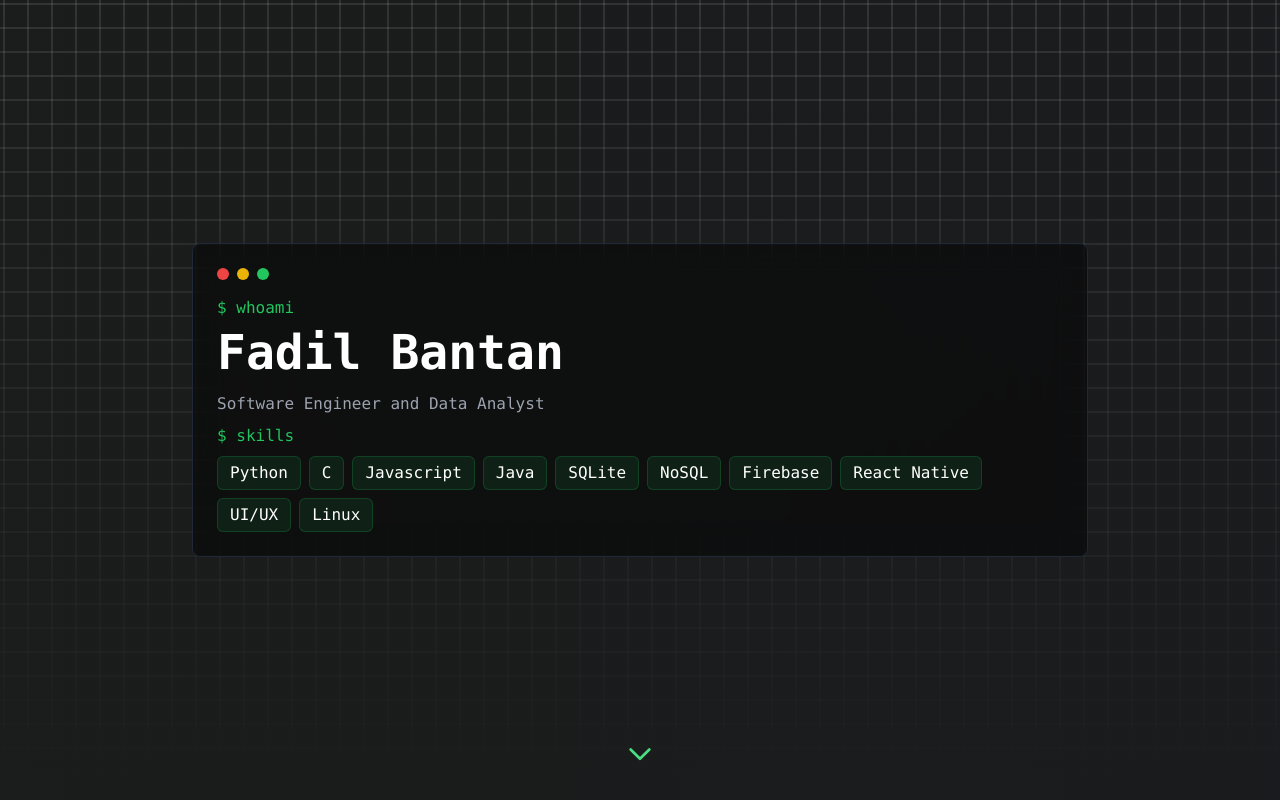
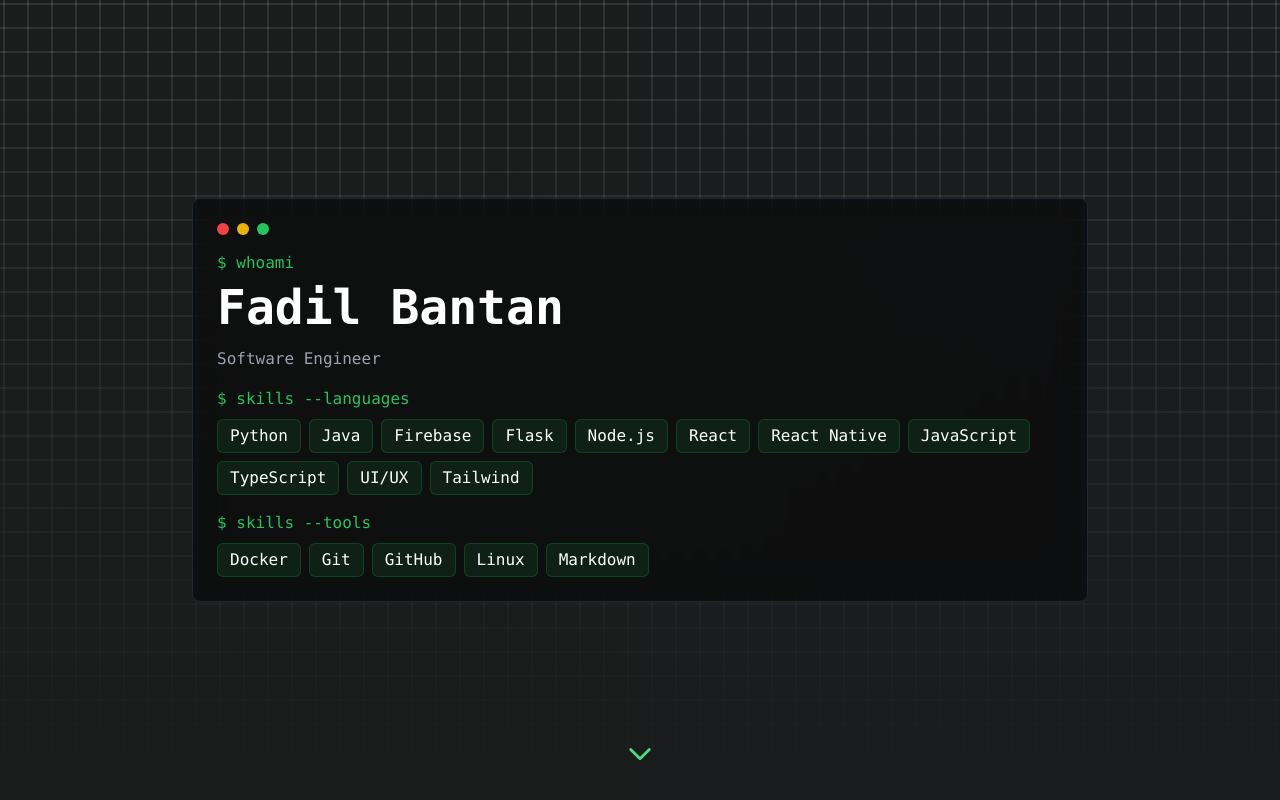
Before and after one commit to fadelbantan/builtbybantan, a Next.js app in the folder portfolio-site/: page / in a window 1280 px wide. Shown: the top 800 px of the page. Built offline with nearby package versions, Linux system fonts and the light colour scheme.

Commit message:
added acquired skills

```diff
--- a/portfolio-site/app/components/ContactSection.tsx
+++ b/portfolio-site/app/components/ContactSection.tsx
@@ -21,7 +21,7 @@
 						</div>
 						<div className="font-mono">
 							<p className="text-green-500 mb-2">$ contact --info</p>
-							<h2 className="text-3xl font-bold mb-8 text-gray-200">Say Hi! I&apos;m Always Online</h2>
+							<h2 className="text-3xl font-bold mb-8 text-gray-200">Awaiting signal from human contact.</h2>
 							<p className="text-green-500 mb-2">$ location --current</p>
 							<div className="text-gray-300 space-y-1">
 								<div className="flex items-center gap-2">
--- a/portfolio-site/app/components/HeroSection.tsx
+++ b/portfolio-site/app/components/HeroSection.tsx
@@ -3,8 +3,8 @@
 import { motion } from 'framer-motion';
 
 export default function HeroSection() {
-        return (
-                <section id="home" className="relative min-h-screen flex items-center justify-center overflow-hidden">
+	return (
+		<section id="home" className="relative min-h-screen flex items-center justify-center overflow-hidden">
 			<div className="absolute inset-0 bg-gradient-to-r from-green-600/20 to-blue-600/20 opacity-10" />
 			<div className="absolute inset-0">
 				<div className="absolute inset-0 bg-[url('/grid.svg')] bg-center [mask-image:linear-gradient(180deg,white,rgba(255,255,255,0))]" />
@@ -25,19 +25,24 @@
 					<div className="font-mono">
 						<p className="text-green-500">$ whoami</p>
 						<h1 className="text-4xl md:text-5xl font-bold mt-2 mb-4">Fadil Bantan</h1>
-						<p className="text-gray-400 mb-2">Software Engineer and Data Analyst</p>
-						<p className="text-green-500">$ skills</p>
+						<p className="text-gray-400 mb-2">Software Engineer</p>
+
+						<p className="text-green-500 mt-4">$ skills --languages</p>
 						<div className="flex flex-wrap gap-2 mt-2">
-							<span className="px-3 py-1 bg-green-500/10 rounded-md border border-green-500/20">Python</span>
-							<span className="px-3 py-1 bg-green-500/10 rounded-md border border-green-500/20">C</span>
-							<span className="px-3 py-1 bg-green-500/10 rounded-md border border-green-500/20">Javascript</span>
-							<span className="px-3 py-1 bg-green-500/10 rounded-md border border-green-500/20">Java</span>
-							<span className="px-3 py-1 bg-green-500/10 rounded-md border border-green-500/20">SQLite</span>
-							<span className="px-3 py-1 bg-green-500/10 rounded-md border border-green-500/20">NoSQL</span>
-							<span className="px-3 py-1 bg-green-500/10 rounded-md border border-green-500/20">Firebase</span>
-							<span className="px-3 py-1 bg-green-500/10 rounded-md border border-green-500/20">React Native</span>
-							<span className="px-3 py-1 bg-green-500/10 rounded-md border border-green-500/20">UI/UX</span>
-							<span className="px-3 py-1 bg-green-500/10 rounded-md border border-green-500/20">Linux</span>
+							{['Python', 'Java', 'Firebase', 'Flask', 'Node.js', 'React', 'React Native', 'JavaScript', 'TypeScript', 'UI/UX', 'Tailwind'].map((skill) => (
+								<span key={skill} className="px-3 py-1 bg-green-500/10 rounded-md border border-green-500/20">
+									{skill}
+								</span>
+							))}
+						</div>
+
+						<p className="text-green-500 mt-4">$ skills --tools</p>
+						<div className="flex flex-wrap gap-2 mt-2">
+							{['Docker', 'Git', 'GitHub', 'Linux', 'Markdown'].map((tool) => (
+								<span key={tool} className="px-3 py-1 bg-green-500/10 rounded-md border border-green-500/20">
+									{tool}
+								</span>
+							))}
 						</div>
 					</div>
 				</motion.div>
```
